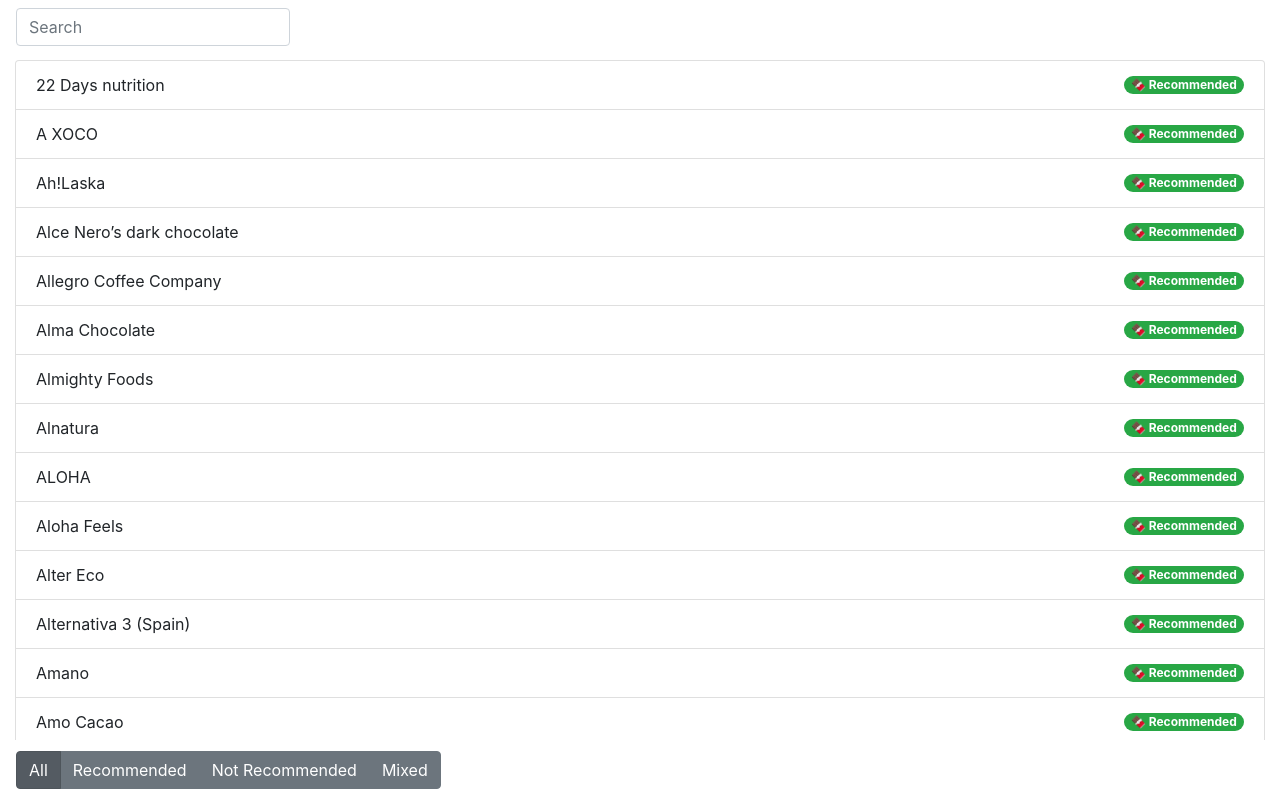
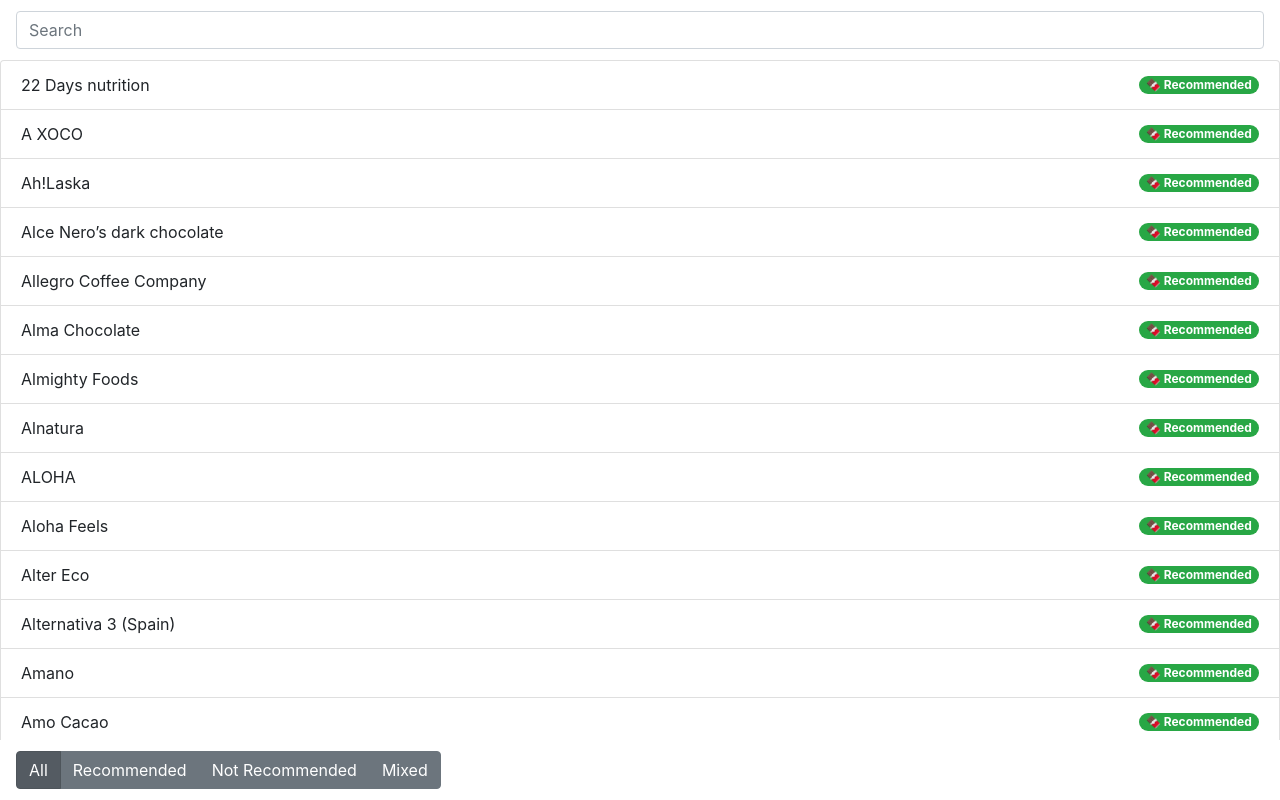
Before and after one commit to cccCody/choclist, a plain HTML site: page index.html in a window 1280 px wide. Drawn offline with nearby package versions, Linux system fonts and the light colour scheme.

Commit message:
make search bar full width

```diff
--- a/index.html
+++ b/index.html
@@ -8,17 +8,18 @@
 </head>
 <body>
     <nav class="navbar navbar-blend navbar-fixed-top">
-        <div class="row">
-            <div class="col-lg">
-                <form>
-                    <div class="form-group">
-                        <input type="text" class="form-control" id="search" placeholder="Search">
-                    </div>
-                </form>
-            </div>
+        <div class="input-group">
+            <input type="text" class="form-control" id="search" placeholder="Search">
         </div>
     </nav>
-    <div id="chocolate-list" class="container-fluid"></div>
+    <div class="container-fluid">
+		<div class="row">
+			<div class="col">
+				<div id="chocolate-list">
+			</div>
+		</div>
+	</div>
+	</div>
     <nav class="navbar navbar-blend navbar-fixed-bottom">
         <div class="btn-group btn-group-toggle" data-toggle="buttons">
             <label class="btn btn-secondary active">
```
